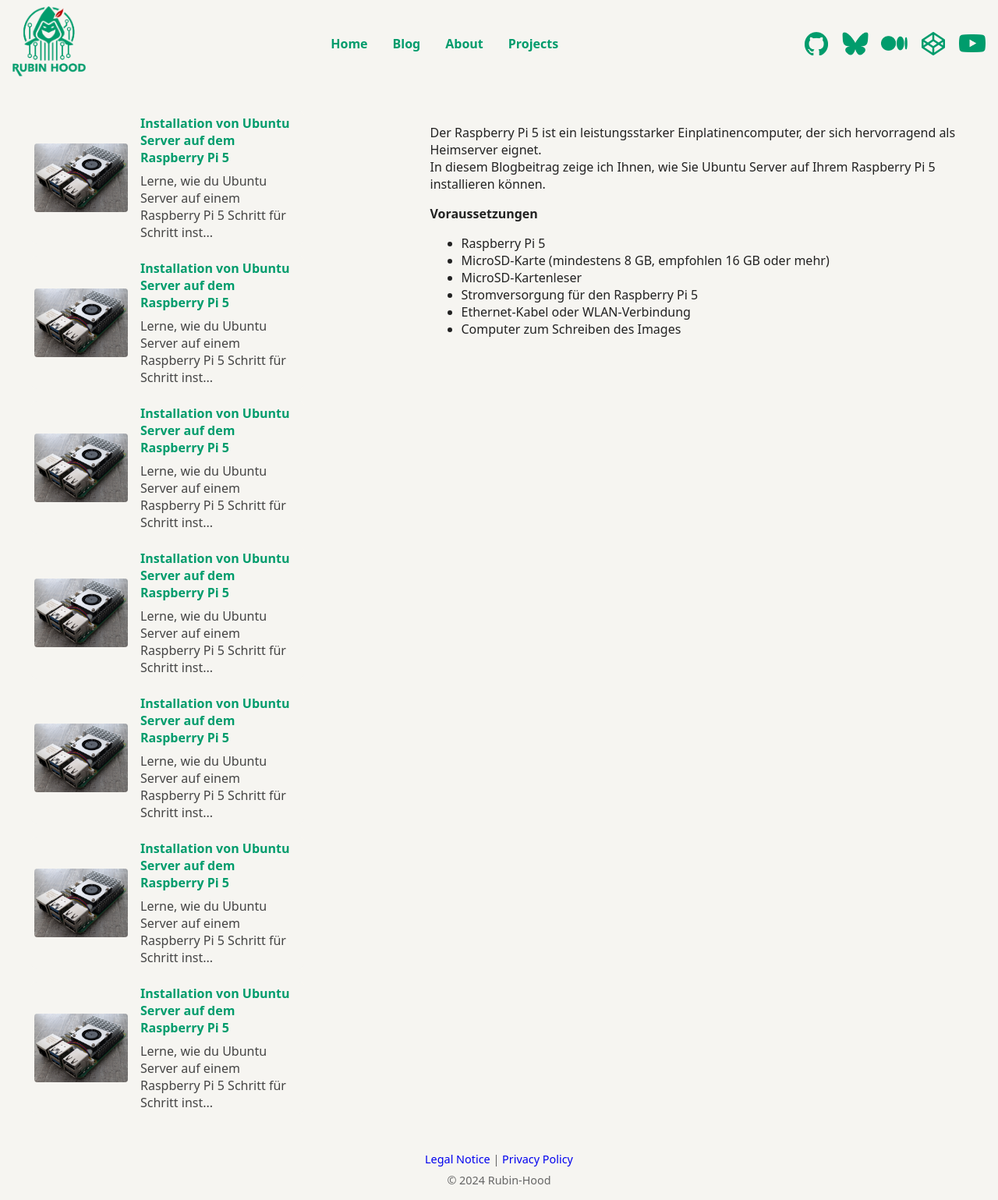
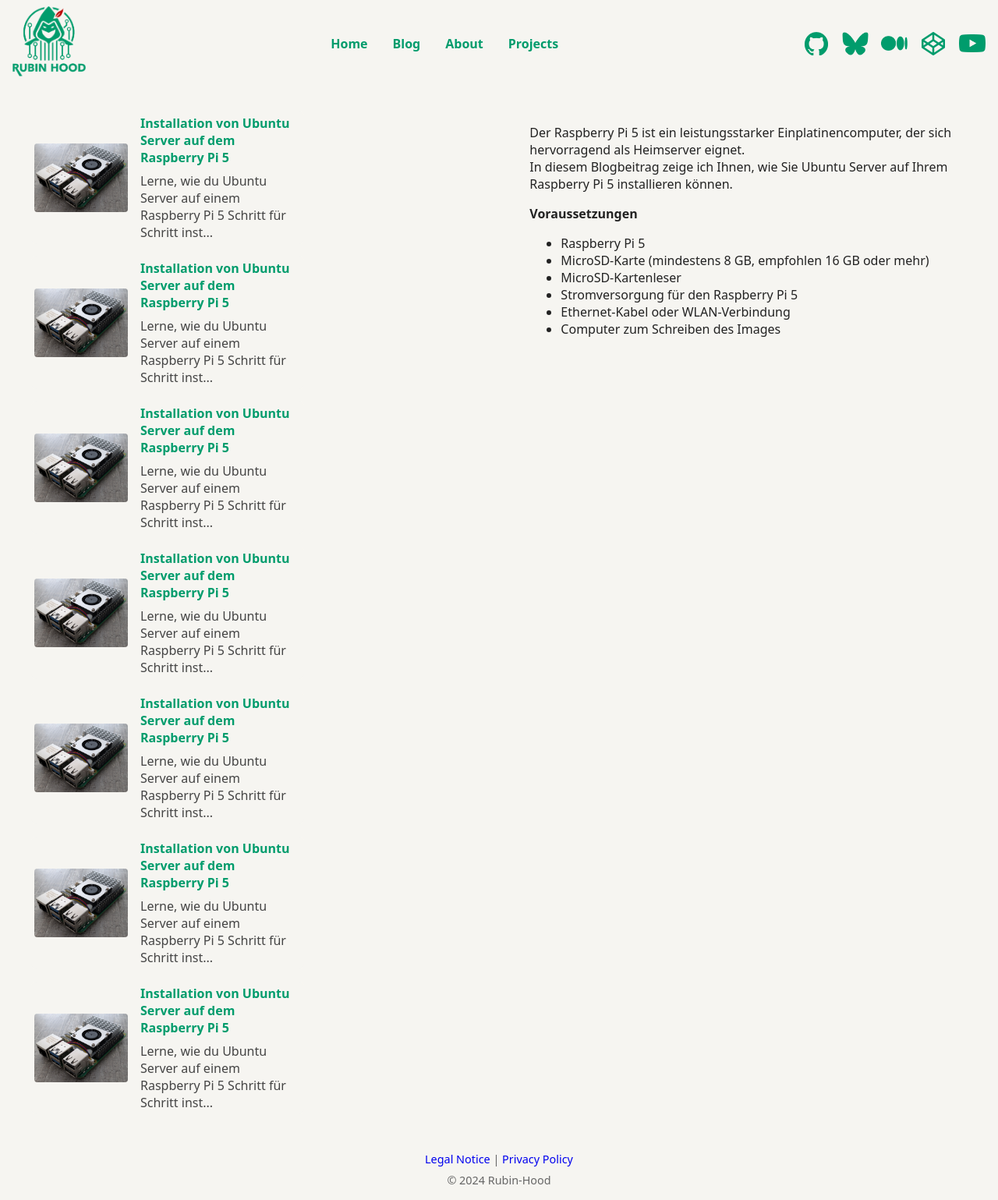
Before and after one commit to rubin-hood/rubinhood-blog, a Jekyll site: the page built from _posts/2024-06-01-beispiel.md, in a window 1280 px wide. Shown: the whole page at 78% size. Built offline with Jekyll 4.4.1, drawn with Linux system fonts in a browser that asks for light colours.

Commit message:
Update style.css

```diff
--- a/assets/css/style.css
+++ b/assets/css/style.css
@@ -232,7 +232,7 @@
 }
 
 .blog-sidebar {
-  flex: 1 1 450px;      /* Sidebar: nimmt minimal 1 Anteil, darf wachsen/schrumpfen, Startbreite 350px */
+  flex: 1 1 650px;      /* Sidebar: nimmt minimal 1 Anteil, darf wachsen/schrumpfen, Startbreite 350px */
 }
 .blog-content {
   flex: 3 1 600px;      /* Hauptinhalt: nimmt 3 Anteile, darf wachsen/schrumpfen, Startbreite 600px */
```
